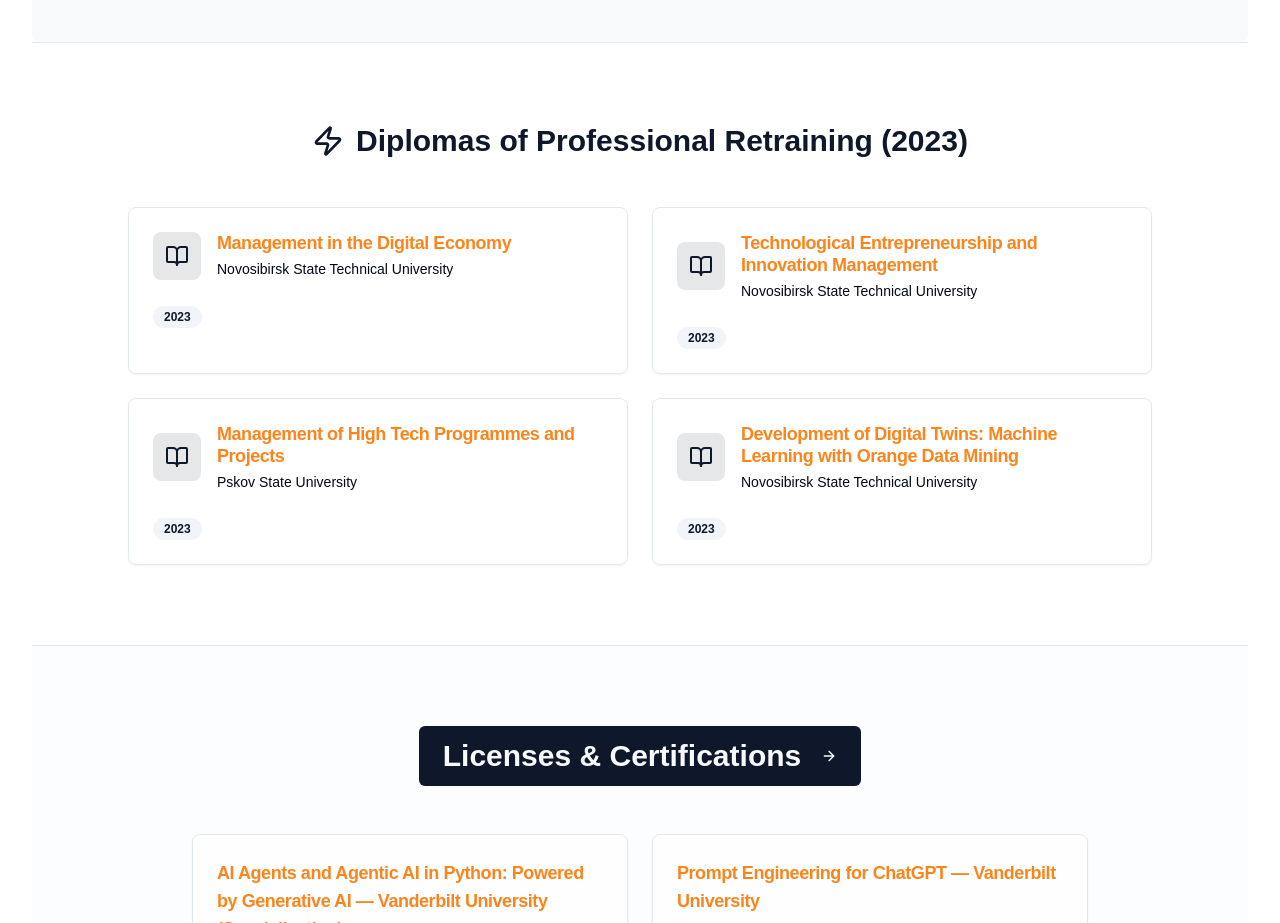
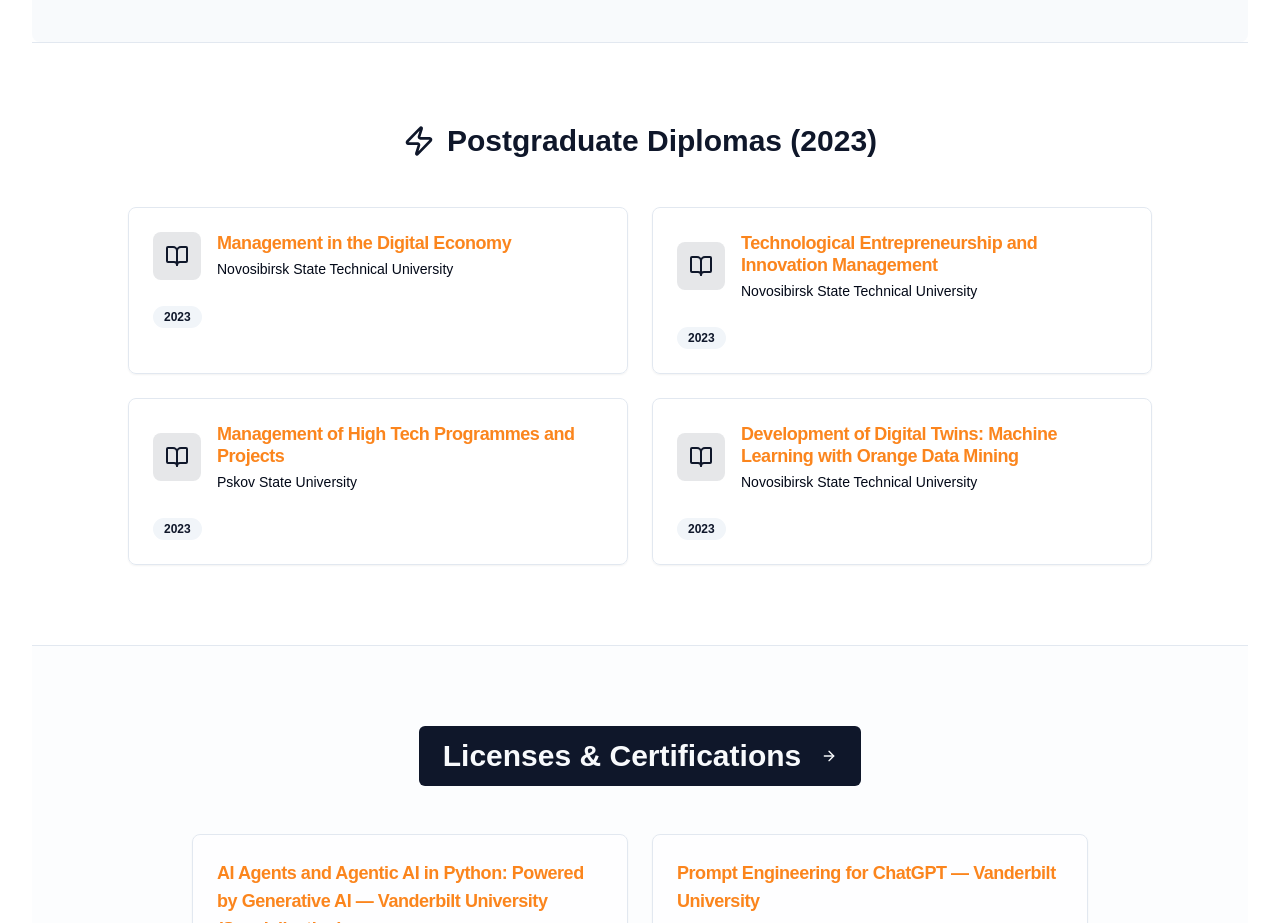
Before and after one commit to MS0C54073/muzoprof, a Next.js app: page / in a window 1280 px wide. Shown: the part 6480-7403 px from the top of the page. Built offline with nearby package versions, Linux system fonts and the light colour scheme; what @genkit-ai/googleai, genkit would draw is missing.

Commit message:
Change Diplomas of Professional Retraining to Postgraduate Diplomas

```diff
--- a/src/app/page.tsx
+++ b/src/app/page.tsx
@@ -315,7 +315,7 @@
     },
 ];
 
-const retrainingDiplomasData = [
+const postgraduateDiplomasData = [
     {
         title: "Management in the Digital Economy",
         institution: "Novosibirsk State Technical University",
@@ -689,7 +689,7 @@
             doc.setFont('helvetica', 'bold');
             doc.setFontSize(9.5);
             doc.setTextColor(COLORS.ACCENT[0], COLORS.ACCENT[1], COLORS.ACCENT[2]);
-            doc.text("Diplomas of Professional Retraining (2023):", MARGIN, currentY);
+            doc.text("Postgraduate Diplomas (2023):", MARGIN, currentY);
             currentY += 14;
             cvData.diplomas.forEach(diploma => addBullet(diploma));
 
@@ -1114,14 +1114,14 @@
           </div>
         </section>
 
-        {/* Professional Retraining Section */}
+        {/* Postgraduate Diplomas Section */}
         <section id="retraining" className="py-20 border-t">
             <h2 className="text-3xl font-bold text-center mb-12 flex items-center justify-center gap-3 text-primary">
                 <Zap className="h-8 w-8 text-primary" />
-                <TranslatedText text="Diplomas of Professional Retraining (2023)" />
+                <TranslatedText text="Postgraduate Diplomas (2023)" />
             </h2>
             <div className="max-w-5xl mx-auto grid grid-cols-1 md:grid-cols-2 gap-6">
-                {retrainingDiplomasData.map((diploma, index) => (
+                {postgraduateDiplomasData.map((diploma, index) => (
                     <Card key={index} className="bg-card/50 hover:shadow-md transition-shadow group">
                         <CardHeader className="flex-row gap-4 items-center space-y-0">
                             <div className="bg-primary/10 p-3 rounded-lg group-hover:bg-primary/20 transition-colors">
```
